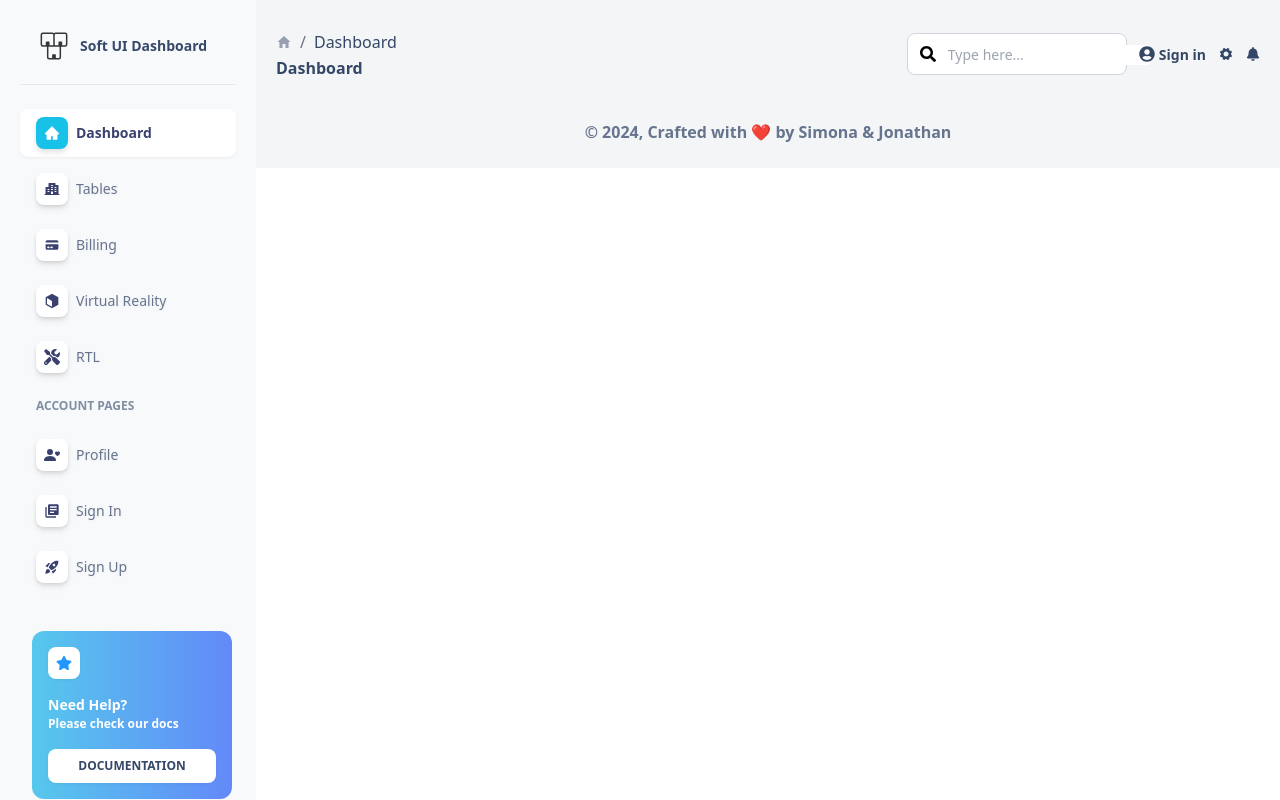
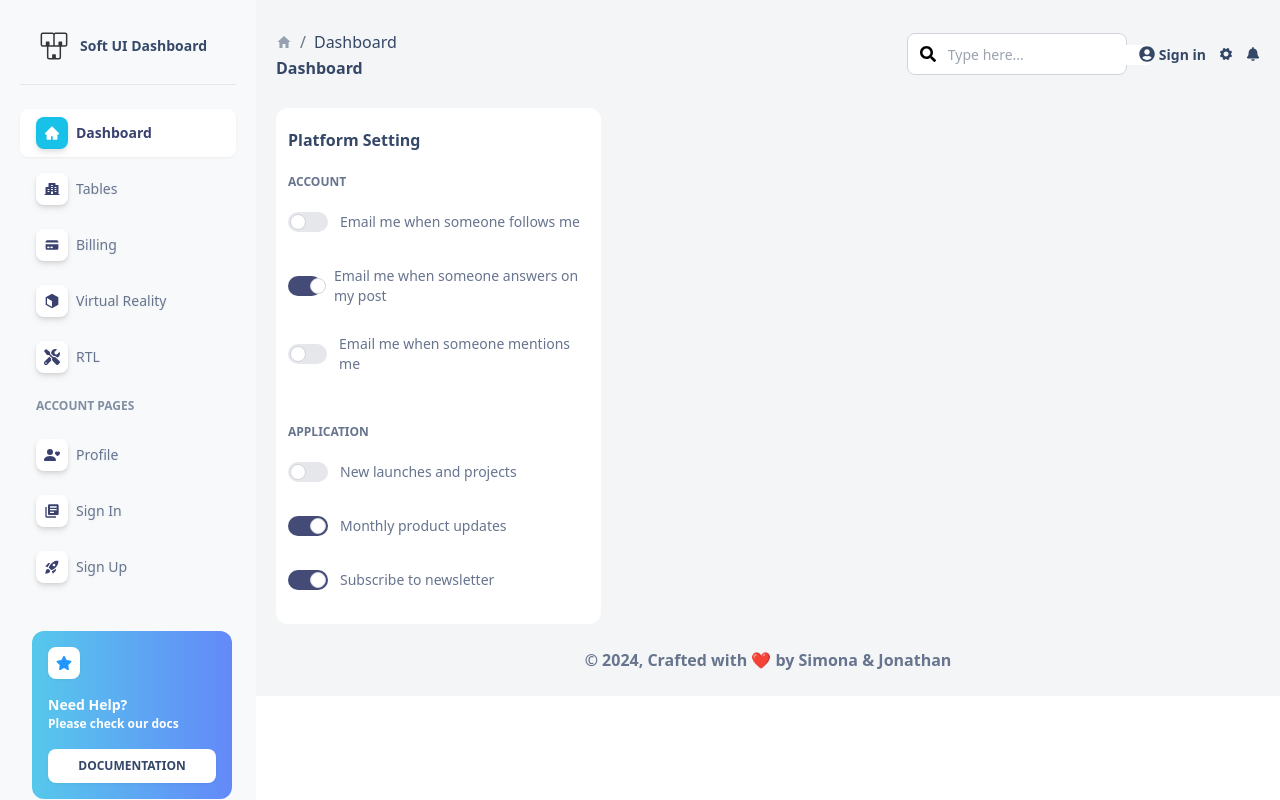
Before and after one commit to apurvakore/react_dashboard, a React (Create React App) app: page /profile in a window 1280 px wide. Built offline with nearby package versions, Linux system fonts and the light colour scheme.

Commit message:
back at it

```diff
--- a/src/App.js
+++ b/src/App.js
@@ -5,6 +5,7 @@ import { Dashboard } from './components/dashboard/Dashboard';
 import { Navbar } from './components/utlis/Navbar';
 import SidePanel from './components/utlis/SidePanel';
 import TablesTab from './components/tables/TablesTab';
+import { Profile } from './components/profile/Profile';
 
 function App() {
   return (
@@ -18,7 +19,8 @@ function App() {
                 <Route path="/" element={<Navigate to="/dashboard" />} />
                 <Route path="/dashboard" element={<Dashboard />} />
                 <Route path="/billing" element={<BillingTab />} />
-                <Route path="/tables" element={<TablesTab/>}/>
+                <Route path="/tables" element={<TablesTab />} />
+              <Route path="/profile" element={ <Profile/>} />
               </Routes>
               <Credits/>
             </div>
--- /dev/null
+++ b/src/components/profile/Platform.jsx
@@ -0,0 +1,44 @@
+import React from 'react';
+import platformInfoData from '../../data/profile/platformInfo';
+
+export const Platform = () => {
+  return (
+    <div className='w-[33%] mt-3 bg-white rounded-xl'>
+      <div className=''>
+        <div className='flex flex-col p-3 space-y-4'>
+          <span className='text-[#344767] font-semibold pt-2'>Platform Setting</span>
+
+                  {/* Account Section */}
+            <div className='pb-5 '>
+          <span className='text-xs font-bold text-[#67748E] '>ACCOUNT</span>
+          {platformInfoData.account.map((item, index) => (
+            <div key={index} className='pt-5 pb-2'>
+              <label className="inline-flex items-center cursor-pointer">
+                      <input type="checkbox" value="" className="sr-only peer"  checked={item.checked}   />
+                <div className="relative w-10 h-5 bg-gray-200  dark:peer-focus:ring-blue-800 rounded-full peer dark:bg-gray-700 peer-checked:bg-[#444B76] after:content-[''] after:absolute after:top-[2px] after:left-[2px] after:bg-white after:border-gray-300 after:border after:rounded-full after:h-4 after:w-4 after:transition-transform after:transform peer-checked:after:translate-x-5"></div>
+                <span className="ms-3 text-sm font-medium text-[#67748E] dark:text-gray-300">{item.name}</span>
+              </label>
+            </div>
+          ))}
+          </div>
+
+
+
+                  {/* Application Section */}
+        <div className='pb-2'>
+          <span className='text-xs font-bold text-[#67748E] mt-4'>APPLICATION</span>
+          {platformInfoData.application.map((item, index) => (
+            <div key={index} className='pt-5 pb-2'>
+              <label className="inline-flex items-center cursor-pointer">
+                <input type="checkbox" value="" className="sr-only peer" checked={item.checked} />
+                <div className="relative w-10 h-5 bg-gray-200  dark:peer-focus:ring-blue-800 rounded-full peer dark:bg-gray-700 peer-checked:bg-[#444B76] after:content-[''] after:absolute after:top-[2px] after:left-[2px] after:bg-white after:border-gray-300 after:border after:rounded-full after:h-4 after:w-4 after:transition-transform after:transform peer-checked:after:translate-x-5"></div>
+                <span className="ms-3 text-sm font-medium text-[#67748E] dark:text-gray-300">{item.name}</span>
+              </label>
+            </div>
+          ))}
+          </div>
+        </div>
+      </div>
+    </div>
+  );
+}
--- /dev/null
+++ b/src/components/profile/Profile.jsx
@@ -0,0 +1,8 @@
+import React from 'react'
+import { Platform } from './Platform'
+
+export const Profile = () => {
+    return (
+    <Platform/>
+  )
+}
--- /dev/null
+++ b/src/data/profile/platformInfo.js
@@ -0,0 +1,33 @@
+const platformInfoData = {
+    account: [
+        {
+            name: "Email me when someone follows me",
+            checked: false
+        },
+        {
+            name: "Email me when someone answers on my post",
+            checked: true
+        },
+        {
+            name: "Email me when someone mentions me",
+            checked: false
+        }
+
+    ],
+    application: [
+        {
+            name: "New launches and projects",
+            checked: false
+        },
+        {
+            name: "Monthly product updates",
+            checked: true
+        },
+        {
+            name: "Subscribe to newsletter",
+            checked: true
+        }
+    ]
+}
+
+export default platformInfoData;
```
